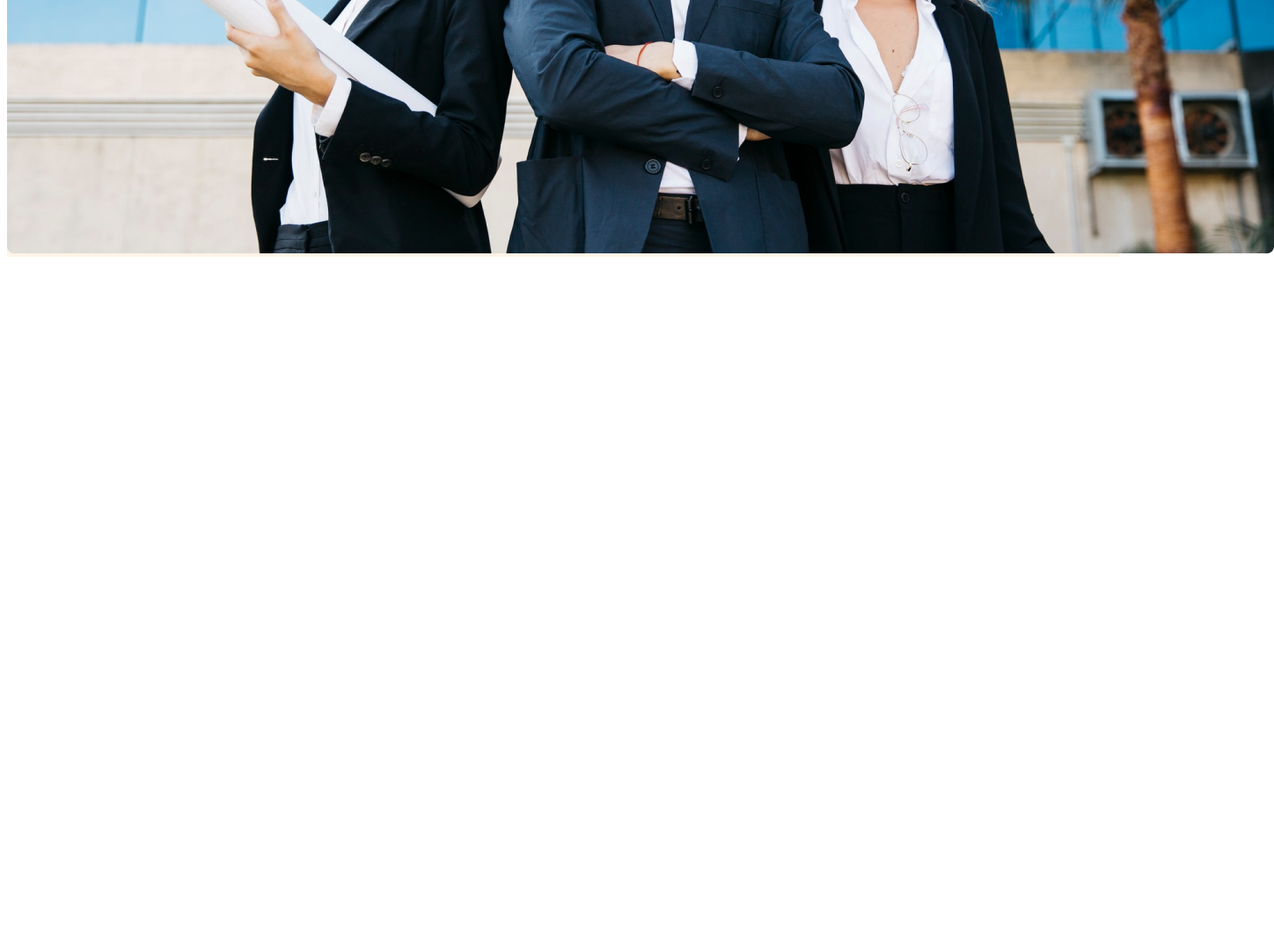
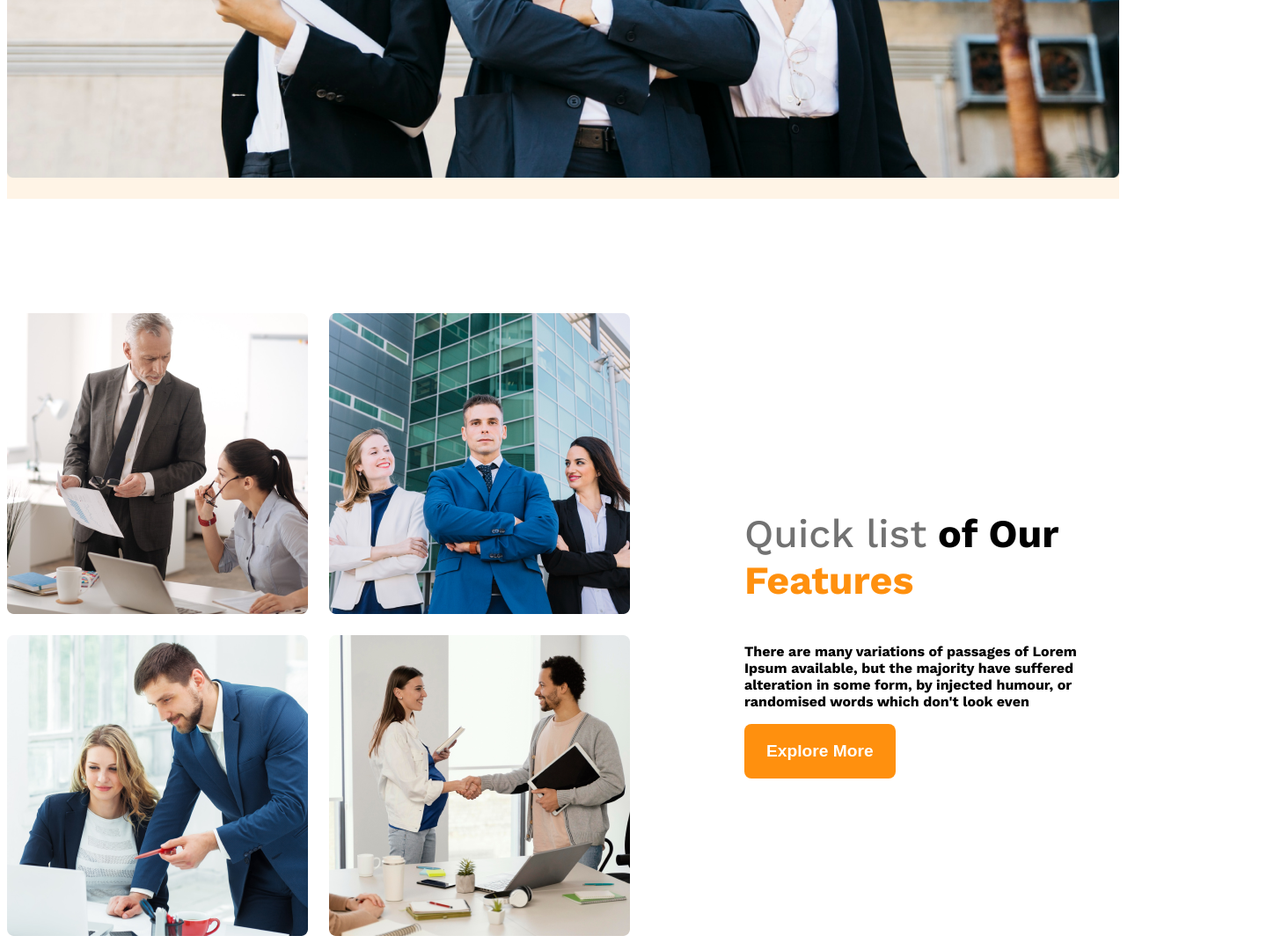
Before and after one commit to saikatse85/g3-architects-responsive, a plain HTML site: page index.html in a window 1280 px wide. Shown: the part 977-2049 px from the top of the page at 88% size, 1448 px wide, since content can reach past the window. Before the commit the page ends 1277 px from the top, so only its background shows below. Drawn offline with nearby package versions, Linux system fonts and the light colour scheme.

Commit message:
added team and features media query

```diff
--- a/index.html
+++ b/index.html
@@ -27,7 +27,19 @@
         </div>
     </header>
     <main>
-
+        <section class="teams display-flex">
+            <div class="team-img-container">
+                <img src="images/team1.png" alt="">
+                <img src="images/team2.png" alt="">
+                <img src="images/team3.png" alt="">
+                <img src="images/team4.png" alt="">
+            </div>
+            <div class="features">
+                <h3 class="feature-title"><span id="quick-list" class="text-light-gray">Quick list</span> <span id="our">of Our</span> <span class="text-primary">Features</span></h3>
+                <p class="feature-details">There are many variations of passages of Lorem Ipsum available, but the majority have suffered alteration in some form, by injected humour, or randomised words which don't look even</p>
+                <button class="btn-primary">Explore More</button>
+            </div>
+        </section>
     </main>
     <footer>
 
--- a/styles/g3architects.css
+++ b/styles/g3architects.css
@@ -12,6 +12,9 @@
 .display-flex{
     display: flex;
 }
+.text-primary{
+    color: #FF900E;
+}
 .text-gray{
     color:#424242;
 }
@@ -20,6 +23,7 @@
 }
 .bg-light{
     background-color: rgba(255, 144, 14, 0.10);
+    padding-bottom: 20px;
 }
 .btn-primary{
     background-color: #FF900E;
@@ -30,7 +34,13 @@
     border: none;
     border-radius: 8px;
 }
-
+main{
+    max-width: 1440px;
+    margin: 0 auto;
+}
+main > section{
+    margin-top: 130px;
+}
 /* header styles */
 
 
@@ -69,3 +79,52 @@
     font-weight: 700;
     font-size: 4rem;
 }
+.banner-image{
+    width: 100%;
+}
+
+.teams{
+    align-items: center;
+}
+.team-img-container{
+    display: grid;
+    grid-template-columns: repeat(2,1fr);
+    gap: 24px;
+}
+.features{
+    max-width: 530px;
+    margin-left: 130px;
+    font-weight: 700;
+}
+.feature-title{
+    font-size: 2.8rem;
+}
+#quick-list{
+    font-weight: 500;
+}
+/* media query responsive */
+
+@media screen and (max-width: 576px){
+    .navbar, .nav-links, .teams{
+        flex-direction: column;
+    }
+    .team-img-container{
+    grid-template-columns: repeat(1,1fr);
+    }
+    .features{
+    margin-left: 20px;
+    }
+    .feature-details{
+        max-width: 400px;
+    }
+}
+
+/* medium size mediascreen */
+@media screen and (min-width:576px) and (max-width:992px){
+    .teams{
+        flex-direction: column;
+    }
+    .features{
+    margin: 20px auto;
+    }
+}
```
